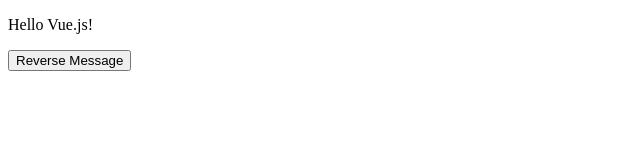
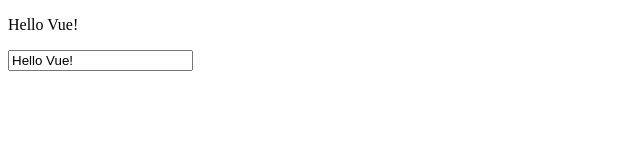
Before and after one commit to Lyrics2000/Vue-Tutorial, a plain HTML site: page index.html in a window 1280 px wide. Shown: the whole page, without its empty margins (0-640 px from the left). Drawn offline with nearby package versions, Linux system fonts and the light colour scheme.

Commit message:
adding v-model

```diff
--- a/index.html
+++ b/index.html
@@ -5,9 +5,9 @@
         <script src="https://cdn.jsdelivr.net/npm/vue@2/dist/vue.js"></script>
     </head>
     <body>
-       <div id="app-5">
+       <div id="app-6">
             <p>{{ message }}</p>
-            <button v-on:click="reverseMessage">Reverse Message</button>
+            <input v-model="message">
         </div>
         <script src="index.js"></script>
     </body>
--- a/index.js
+++ b/index.js
@@ -1,11 +1,6 @@
-var app5 = new Vue({
-    el: "#app-5",
+var app6 = new Vue({
+    el: "#app-6",
     data: {
-        message: "Hello Vue.js!",
-    },
-    methods: {
-        reverseMessage: function() {
-            this.message = this.message.split("").reverse().join("");
-        },
+        message: "Hello Vue!",
     },
 });
```
